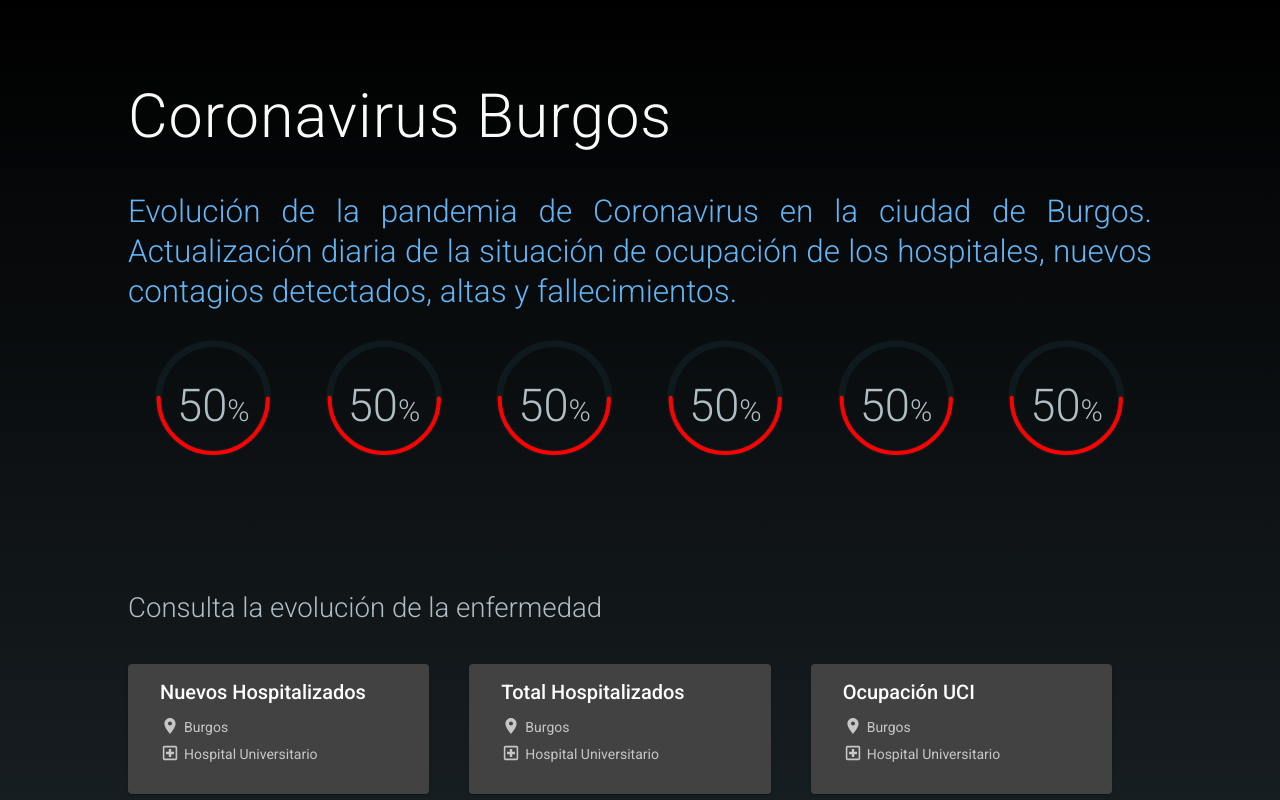
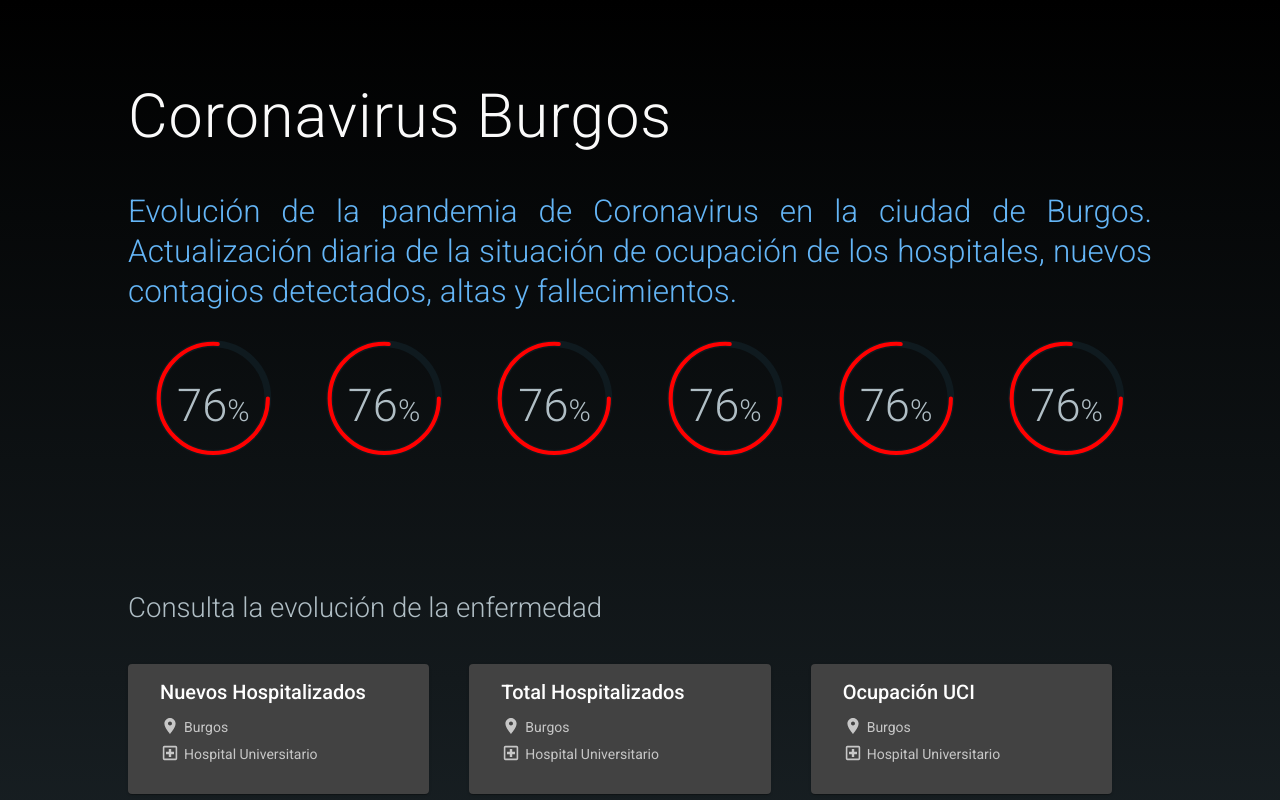
Before and after one commit to Peiboloski/coronavirus-burgos, an Angular app: page / in a window 1280 px wide. Shown: the top 800 px of the page. Built offline with nearby package versions, Linux system fonts and the light colour scheme.

Commit message:
interpolate percentage and add color

```diff
--- a/src/app/percentage/percentage.component.html
+++ b/src/app/percentage/percentage.component.html
@@ -1,5 +1,7 @@
 <svg xmlns="http://www.w3.org/2000/svg">
     <circle cx="50%" cy="40%" r="40%" />
-    <circle id="percentage" cx="50%" cy="40%" r="40%" />
+    <circle cx="50%" cy="40%" r="40%" style="--percentage: {{percentage}}"
+        [ngClass]="{'percentage--low': isPercentageLow() , 'percentage--medium': isPercentageMedium(), 'percentage--high': isPercentageHigh() }" />
 </svg>
-<div class="percentage"><span class="percentage-number">50</span><span class="percentage-symbol">%</span></div>
+<div class="percentage"><span class="percentage-number">{{percentage}}</span><span class="percentage-symbol">%</span>
+</div>
--- a/src/app/percentage/percentage.component.sass
+++ b/src/app/percentage/percentage.component.sass
@@ -16,10 +16,17 @@ svg
         stroke: $color-background--footer
         &:nth-child(2)
             stroke-width: 3%
-            stroke: red
             stroke-dasharray: 252%
-            stroke-dashoffset: calc(  252% - ( (252% * 50) / 100 ))
+            stroke-dashoffset: calc(  252% - ( (252% * var(--percentage))  / 100 ))
             stroke-linecap: round
+            &.percentage--low
+                stroke: green
+            &.percentage--medium
+                stroke: yellow
+            &.percentage--high
+                stroke: red
+
+
 .percentage
     position: absolute
     margin: auto
--- a/src/app/percentage/percentage.component.ts
+++ b/src/app/percentage/percentage.component.ts
@@ -7,6 +7,17 @@ import { Component, OnInit } from '@angular/core';
 })
 export class PercentageComponent implements OnInit {
 
+  public percentage = 76;
+  public isPercentageLow(): boolean {
+    return this.percentage <= 50;
+  }
+  public isPercentageMedium(): boolean {
+    return this.percentage > 50 && this.percentage <= 75;
+  }
+  public isPercentageHigh(): boolean {
+    return this.percentage > 75;
+  }
+
   constructor() { }
 
   ngOnInit(): void {
```
